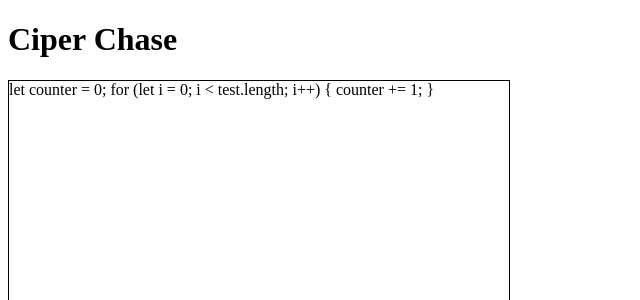
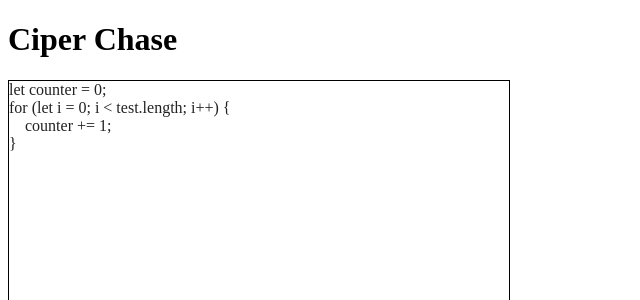
Before and after one commit to cipherchase/cipherchase, a React app: page / in a window 1280 px wide. Shown: the top 300 px of the page, without its empty margins (0-640 px from the left). Built offline with nearby package versions, Linux system fonts and the light colour scheme.

Commit message:
Redesigned logic in codeContainer.jsx for typing correct letters
Co-authored-by: Bryan Fong <bryanfong.dev@gmail.com>

```diff
--- a/src/containers/CodeContainer.jsx
+++ b/src/containers/CodeContainer.jsx
@@ -1,4 +1,4 @@
-import React from 'react';
+import React, { useEffect } from 'react';
 import styled from 'styled-components';
 import { connect } from 'react-redux';
 import * as actions from '../actions/actionCreators';
@@ -16,26 +16,40 @@ const mapDispatchToProps = dispatch => (
   }
 );
 
-const Highlight = styled.span`
-  background-color: yellow;
-`;
+const CodeContainer = ({ codeChallenge, charIndex, moveCar }) => {
 
-const CodeContainer = ({ codeChallenge, charIndex, moveCar }) => (
+  useEffect(() => {
+    const correct = document.querySelector('#correct');
+    const incomplete = document.querySelector('#incomplete');
+    correct.innerHTML = codeChallenge.substring(0, charIndex);
+    incomplete.innerHTML = codeChallenge.substring(charIndex);
+  });
+
+  return (
     <div
       style={{ border: '1px solid black', width: '500px', height: '500px' }}
       tabIndex="0"
-    onKeyPress={
-      e => {
-        if (String.fromCharCode(e.which) === codeChallenge[charIndex]) {
+      onKeyPress={(e) => {
+        const keyPressCode = String.fromCharCode(e.which);
+        const currentLetter = document.querySelector('#currentLetter');
+        if (keyPressCode === codeChallenge[charIndex]) {
           moveCar();
+          currentLetter.innerHTML = '';
+        } else {
+          console.log('currentLetter!');
+          currentLetter.innerHTML = codeChallenge.substring(charIndex, charIndex + 1);
+          console.log('ewhich', e.which);
+          console.log('char ', codeChallenge[charIndex]);
         }
-
       }
     }
     >
-    <Highlight id="highlight">{codeChallenge.substring(0, charIndex)}</Highlight>
-    <span>{codeChallenge.substring(charIndex)}</span>
+      <span id='correct' style={{ color: 'white', backgroundColor: 'green' }} />
+      <span id='currentLetter' style={{ backgroundColor: 'red' }} />
+      <span id='incomplete' style={{ color: '#222' }} />
+
     </div>
   );
+};
 
 export default connect(mapStateToProps, mapDispatchToProps)(CodeContainer);
--- a/src/reducers/gameReducer.js
+++ b/src/reducers/gameReducer.js
@@ -2,14 +2,12 @@ import * as types from '../actions/actionTypes';
 
 const initialState = {
   isLoggedIn: false,
-  codeChallenge: `let counter = 0;
-for (let i = 0; i < test.length; i++) {
-  counter += 1;
-}`,
+  codeChallenge: 'let counter = 0;<br/>for (let i = 0; i < test.length; i++) {<br/> &nbsp; &nbsp; counter += 1;<br/>}',
   cpuSpeed: 50 + Math.random() * 50,
   score: 0,
   gameActive: false,
   charIndex: 0,
+  isWrongChar: false,
 };
 
 const gameReducer = (state = initialState, action) => {
```
Lines whose indentation alone changed are shown as unchanged.
